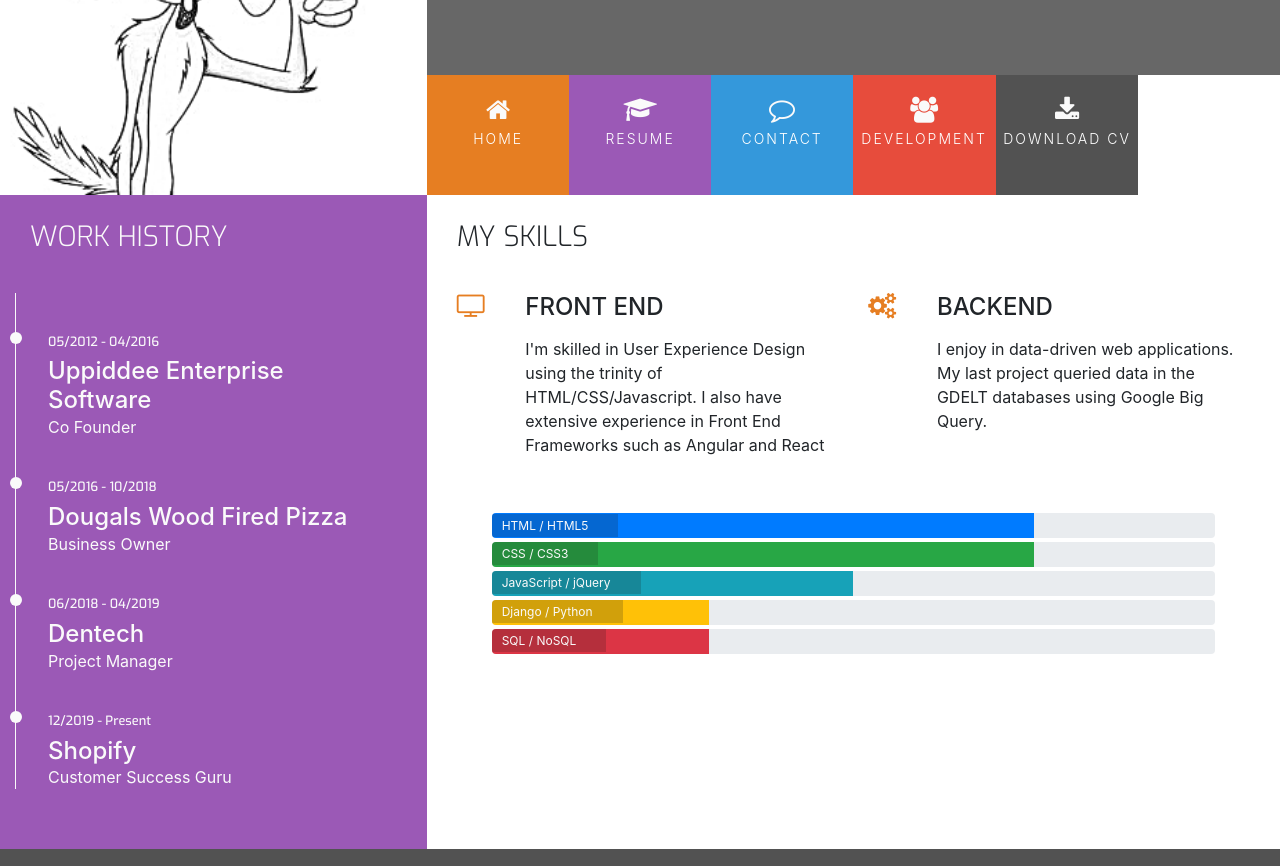
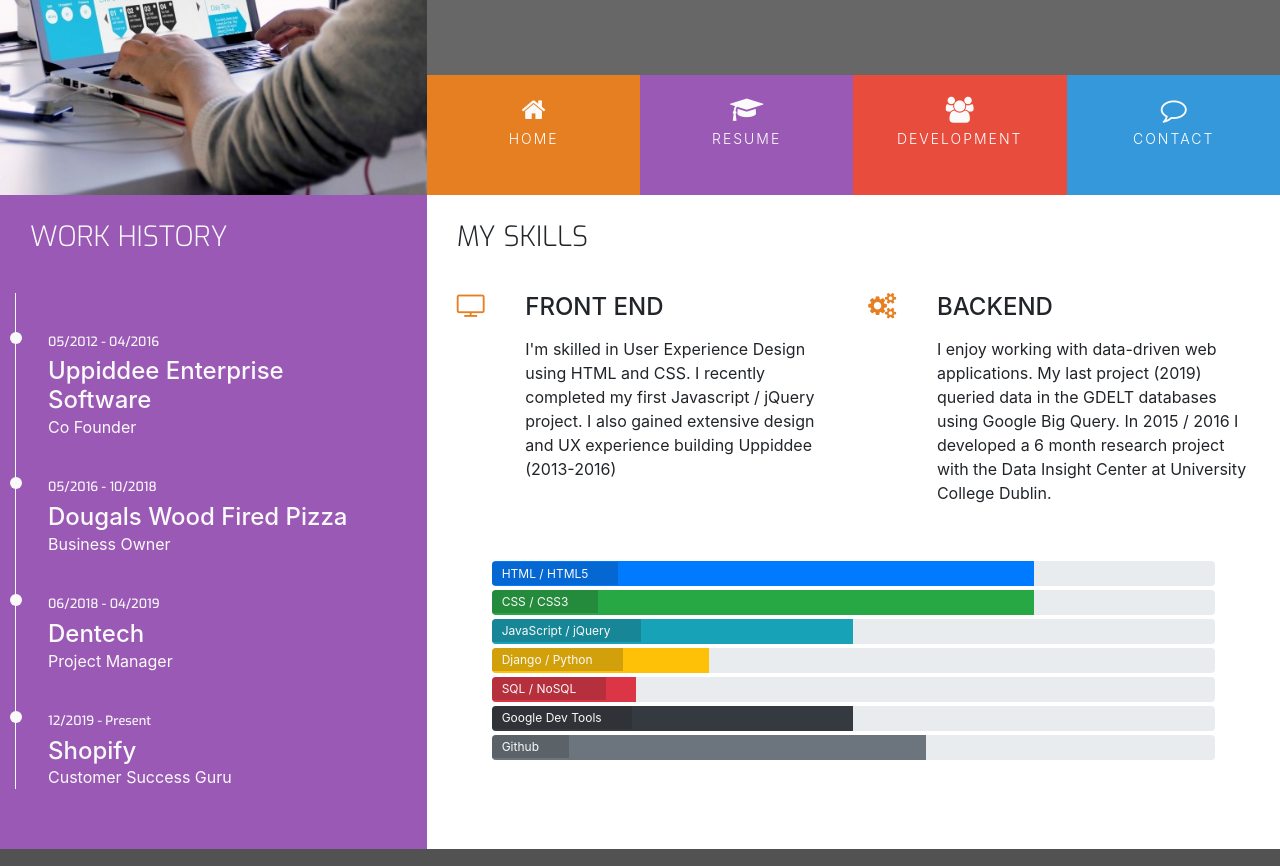
Before and after one commit to daveoneill1/resumeproject, a plain HTML site: page resume.html in a window 1280 px wide. Shown: the part 174-1040 px from the top of the page. Drawn offline with nearby package versions, Linux system fonts and the light colour scheme.

Commit message:
changed to menu

```diff
--- a/assets/css/style.css
+++ b/assets/css/style.css
@@ -112,7 +112,7 @@ header {
 
 .logo
 {
-    background: url("../images/looney-tunes.png");
+    background: url("../images/uppiddee.jpg");
     background-position: top;
     background-repeat: no-repeat;
     background-size: cover;
@@ -411,8 +411,8 @@ color: #e67e22;
 }
 
 button[type="submit"] {
-    margin-top: 15px;
-    margin-bottom: 20px;
+    margin-top: 30px;
+    margin-bottom: 60px;
     color: #fafafa;
     background-color: 	#228B22;
 }
--- a/resume.html
+++ b/resume.html
@@ -5,7 +5,7 @@
     <meta charset="UTF-8">
     <meta name="viewport" content="width=device-width, initial-scale=1.0">
     <meta http-equiv="X-UA-Compatible" content="ie=edge">
-    <title>rosie</title>
+    <title>David</title>
     <link rel="stylesheet" href="https://stackpath.bootstrapcdn.com/bootstrap/4.3.1/css/bootstrap.min.css">
     <link rel="stylesheet" href="https://stackpath.bootstrapcdn.com/font-awesome/4.7.0/css/font-awesome.min.css">
     <link rel="stylesheet" href="https://cdnjs.cloudflare.com/ajax/libs/hover.css/2.3.1/css/hover-min.css">
@@ -30,27 +30,26 @@
                 <div class="row no-gutters">
                     <div class="col">
                         <ul id="nav" class="list-inline menucontainer">
-                            <li class="col-6 col-sm-2 ui-menu-color-home list-inline-item menuitem">
+                            <li class="col-6 col-sm-3 ui-menu-color-home list-inline-item menuitem">
                                 <a href="index.html" class="hvr-sweep-to-bottom"><i class="fa fa-home"
                                         aria-hidden="true"></i><span>Home</span></a>
                             </li>
-                            <li class="col-6 col-sm-2 ui-menu-color-resume list-inline-item menuitem">
+                            <li class="col-6 col-sm-3 ui-menu-color-resume list-inline-item menuitem">
                                 <a href="resume.html" class="hvr-sweep-to-bottom"><i class="fa fa-graduation-cap"
                                         aria-hidden="true"></i><span>Resume</span></a>
                             </li>
-                            <li class="col-6 col-sm-2 ui-menu-color-contact list-inline-item menuitem">
+                            <li class="col-6 col-sm-3 ui-menu-color-interests list-inline-item menuitem">
+                                <a href="development.html" class="hvr-sweep-to-bottom"><i class="fa fa-users"
+                                        aria-hidden="true"></i><span>Development</span></a>
+                            </li>
+                            <li class="col-6 col-sm-3 ui-menu-color-contact list-inline-item menuitem">
                                 <a href="contact.html" class="hvr-sweep-to-bottom"><i class="fa fa-comment-o"
                                         aria-hidden="true"></i><span>Contact</span></a>
-                            </li>
-                            <li class="col-6 col-sm-2 ui-menu-color-interests list-inline-item menuitem">
-                                <a href="development.html" class="hvr-sweep-to-bottom"><i class="fa fa-users" aria-hidden="true"></i><span>Development</span></a>
+
                             </li>
 
 
-                            <li class="col-6 col-sm-2 ui-menu-color-download list-inline-item menuitem">
-                                <a href="assets/cv/CV_2019.pdf" target="_blank" class="hvr-sweep-to-bottom"><i
-                                        class="fa fa-download" aria-hidden="true"></i><span>Download CV</span></a>
-                            </li>
+
                         </ul>
                     </div>
                 </div>
@@ -108,7 +107,9 @@
                             <div class="col-10">
                                 <h4 class="three-reasons-heading uppercase">Front End</h4>
                                 <p>
-                                                I'm skilled in User Experience Design using the trinity of HTML/CSS/Javascript. I also have extensive experience in Front End Frameworks such as Angular and React
+                                    I'm skilled in User Experience Design using HTML and CSS. I recently completed my
+                                    first Javascript / jQuery project. I also gained extensive design and UX experience
+                                    building Uppiddee (2013-2016)
                                 </p>
                             </div>
                         </div>
@@ -121,7 +122,9 @@
                             <div class="col-10">
                                 <h4 class="three-reasons-heading uppercase">Backend</h4>
                                 <p>
-                                                    I enjoy in data-driven web applications. My last project queried data in the GDELT databases using Google Big Query.
+                                    I enjoy working with data-driven web applications. My last project (2019) queried
+                                    data in the GDELT databases using Google Big Query. In 2015 / 2016 I developed a 6
+                                    month research project with the Data Insight Center at University College Dublin.
                                 </p>
                             </div>
                         </div>
@@ -131,7 +134,8 @@
                 <div class="row progress-section">
                     <div class="col">
                         <div class="progress">
-                                                <div class="progress-bar" role="progressbar" aria-valuenow="75" aria-valuemin="0" aria-valuemax="100" style="width:75%;">
+                            <div class="progress-bar" role="progressbar" aria-valuenow="75" aria-valuemin="0"
+                                aria-valuemax="100" style="width:75%;">
 
                                 <span class="sr-only">75% complete</span>
                                 <span class="progress-type">HTML / HTML5</span>
@@ -139,37 +143,54 @@
                             </div>
                         </div>
                         <div class="progress">
-                                                    <div class="progress-bar bg-success" role="progressbar" aria-valuenow="75" aria-valuemin="0" aria-valuemax="100" style="width:75%;">
+                            <div class="progress-bar bg-success" role="progressbar" aria-valuenow="75" aria-valuemin="0"
+                                aria-valuemax="100" style="width:75%;">
                                 <span class="sr-only">75% complete</span>
                             </div>
                             <span class="progress-type">CSS / CSS3</span>
                         </div>
                         <div class="progress">
-                                                    <div class="progress-bar bg-info" role="progressbar" aria-valuenow="50" aria-valuemin="0" aria-valuemax="100" style="width:50%;">
+                            <div class="progress-bar bg-info" role="progressbar" aria-valuenow="50" aria-valuemin="0"
+                                aria-valuemax="100" style="width:50%;">
                                 <span class="sr-only">50% complete</span>
                             </div>
                             <span class="progress-type">JavaScript / jQuery</span>
                         </div>
                         <div class="progress">
-                                                    <div class="progress-bar bg-warning" role="progressbar" aria-valuenow="30" aria-valuemin="0" aria-valuemax="100" style="width:30%;">
+                            <div class="progress-bar bg-warning" role="progressbar" aria-valuenow="30" aria-valuemin="0"
+                                aria-valuemax="100" style="width:30%;">
                                 <span class="sr-only">30% complete</span>
                             </div>
                             <span class="progress-type">Django / Python</span>
                         </div>
                         <div class="progress">
-                                                    <div class="progress-bar bg-danger" role="progressbar" aria-valuenow="30" aria-valuemin="0" aria-valuemax="100" style="width:30%;">
+                            <div class="progress-bar bg-danger" role="progressbar" aria-valuenow="20" aria-valuemin="0"
+                                aria-valuemax="100" style="width:20%;">
                                 <span class="sr-only">20% complete</span>
                             </div>
                             <span class="progress-type">SQL / NoSQL</span>
                         </div>
+                        <div class="progress">
+                            <div class="progress-bar bg-dark" role="progressbar" aria-valuenow="50" aria-valuemin="0"
+                                aria-valuemax="100" style="width:50%;">
+                                <span class="sr-only">50% complete</span>
                             </div>
+                            <span class="progress-type">Google Dev Tools</span>
+                        </div>
+                        <div class="progress">
+                            <div class="progress-bar bg-secondary" role="progressbar" aria-valuenow="60" aria-valuemin="0"
+                                aria-valuemax="100" style="width:60%;">
+                                <span class="sr-only">60% complete</span>
+                            </div>
+                            <span class="progress-type">Github</span>
+                        </div>
+                    </div>
+
 
                 </div>
             </div>
         </div>
-                                    </div>
-                                </div>
-                            </div>
+
 
     </section>
 
```
Also changed, not shown: contact.html (+15 -15 lines), development.html (+11 -10 lines), index.html (+5 -8 lines), assets/images/uppiddee.jpg (added). Lines whose indentation alone changed are shown as unchanged.
